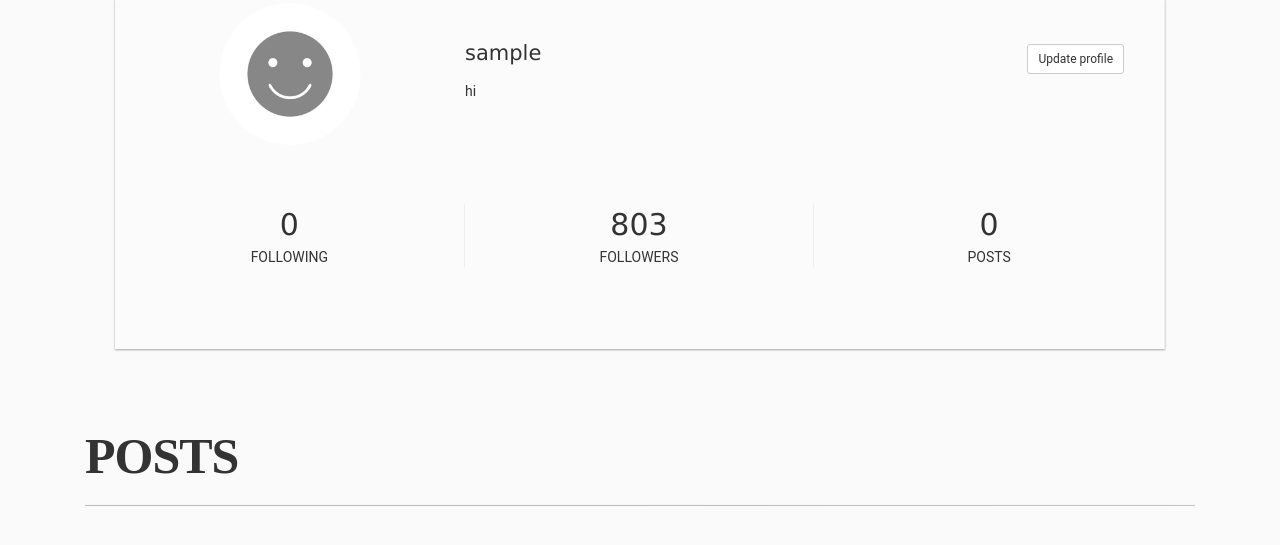
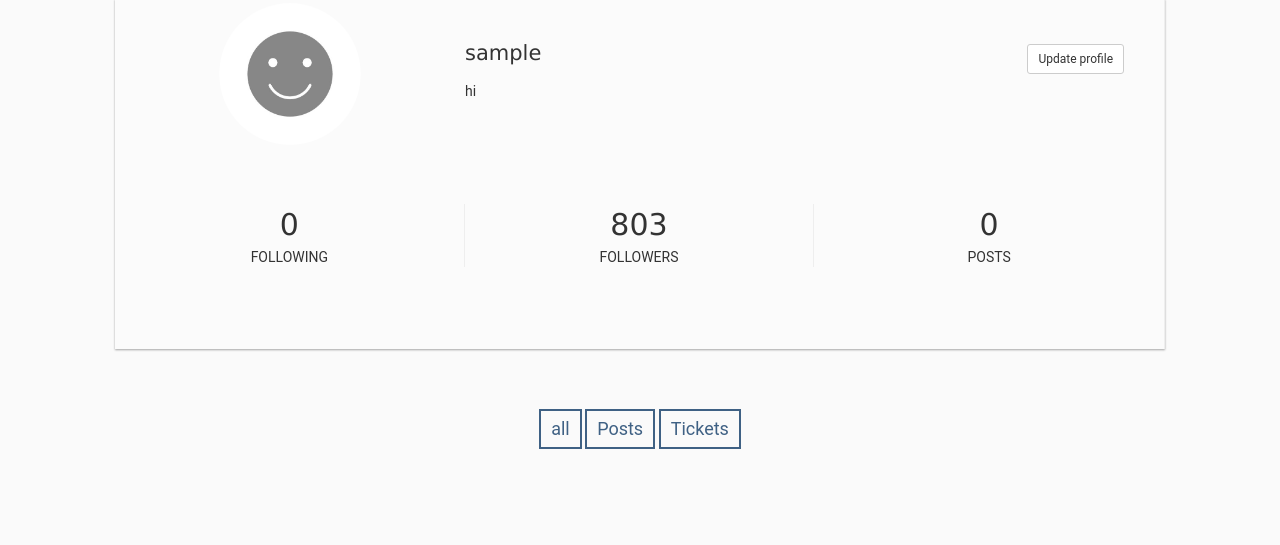
Before and after one commit to akinstha04/concertgo1, a Django app: page /profile/ in a window 1280 px wide. Shown: the part 126-671 px from the top of the page. Run offline with Django 4.2, Linux system fonts and the light colour scheme; the visitor is signed in with stand-in values (Sample User, id 1); data comes from the database, SQL or seed files in the repository; some libraries are stand-ins or nearby versions.

Commit message:
frontend: made both tickets and posts visible in a users profile

```diff
--- /dev/null
+++ b/static/css/profilevisit.css
@@ -0,0 +1,63 @@
+*{
+	padding:0;
+	margin:0;
+}
+
+/*	general	*/
+
+section{
+    padding: 50px 0;
+}
+
+/*	gallery */
+
+.gallery-title{
+    font-size: 36px;
+    color: #3F6184;
+    text-align: center;
+    font-weight: 500;
+    margin-bottom: 70px;
+}
+.filter-button{
+    font-size: 18px;
+    border: 2px solid #3F6184;
+	padding:5px 10px;
+    text-align: center;
+    color: #3F6184;
+    margin-bottom: 30px;
+	background:transparent;
+}
+.filter-button:hover,
+.filter-button:focus,
+.filter-button.active{
+    color: #ffffff;
+    background-color:#3F6184;
+	outline:none;
+}
+.gallery_product{
+    margin: 0px;
+	padding:0;
+	position:relative;
+}
+/* .gallery_product .img-info{
+	position: absolute;
+    background: rgba(0,0,0,0.5);
+    left: 0;
+    right: 0;
+    bottom: 0;
+    padding: 20px;
+	overflow:hidden;
+	color:#fff;
+	top:0;
+	display:none;
+	   -webkit-transition: 2s;
+    transition: 2s;
+}
+
+.gallery_product:hover .img-info{
+	display:block;
+   -webkit-transition: 2s;
+    transition: 2s;
+} */
+
+/*	end gallery */
--- a/static/js/prof.js
+++ b/static/js/prof.js
@@ -1,13 +1,31 @@
-$('.thumbnail').click(function(){
-	$('.modal-body').empty();
-	$($(this).parents('div').html()).appendTo('.modal-body');
-	$('#modal').modal({show:true});
+/*	gallery */
+$(document).ready(function(){
+
+    $(".filter-button").click(function(){
+        var value = $(this).attr('data-filter');
+
+        if(value == "all")
+        {
+            $('.filter').show('1000');
+        }
+        else
+        {
+            $(".filter").not('.'+value).hide('3000');
+            $('.filter').filter('.'+value).show('3000');
+
+        }
+
+	        	if ($(".filter-button").removeClass("active")) {
+			$(this).removeClass("active");
+		    }
+		    	$(this).addClass("active");
+	    	});
 });
+/*	end gallery */
 
-$('#modal').on('show.bs.modal', function () {
-   $('.col-6,.row .thumbnail').addClass('blur');
-})
-
-$('#modal').on('hide.bs.modal', function () {
-   $('.col-6,.row .thumbnail').removeClass('blur');
-})
+$(document).ready(function(){
+    $(".fancybox").fancybox({
+        openEffect: "none",
+        closeEffect: "none"
+    });
+});
--- a/templates/ticket.html
+++ b/templates/ticket.html
@@ -17,7 +17,7 @@
               </div>
               <div class="align-items-center align-content-center col-md-3 border-left mt-1">
                   <div class="d-flex flex-row align-items-center">
-                      <h4 class="mr-1">$13.99</h4><span class="strike-text">${{ticket.price}}</span>
+                      <h4 class="mr-1">${{ticket.price}}</h4>
                   </div>
                   <h6 class="text-success">{{ticket.date}}</h6>
                   <div class="d-flex flex-column mt-4">
--- a/userprofile/templates/userprofile/profile.html
+++ b/userprofile/templates/userprofile/profile.html
@@ -3,7 +3,12 @@
 {% load crispy_forms_tags %}
 {% block content %}
 
+<link href="//netdna.bootstrapcdn.com/bootstrap/3.0.0/css/bootstrap.min.css" rel="stylesheet" id="bootstrap-css">
+<link rel="stylesheet" href="https://cdnjs.cloudflare.com/ajax/libs/fancybox/3.2.5/jquery.fancybox.min.css"/>
+<link href="https://maxcdn.bootstrapcdn.com/font-awesome/4.2.0/css/font-awesome.min.css" rel="stylesheet">
+
 <link rel="stylesheet" href="{% static 'css/profile.css' %}">
+<link rel="stylesheet" href="{% static 'css/profilevisit.css' %}">
 <link rel="stylesheet" href="{% static 'css/style.css' %}">
 
 {% include 'navbar.html' %}
@@ -58,43 +63,67 @@
 </div>
 
 
+<div class="container">
+  <!-- <h1>Content</h1>
+  <hr> -->
+  <div class="row">
+  <!-- {% for post in posts %}
+  <div class="col-lg-4 col-sm-6">
+      <div class="thumbnail img-responsive">
+          <a href="{% url 'postDetail' post.pk %}" title="Image 1"><img src="{{ post.image.url }}"></a>
+      </div>
+  </div>
+  {% endfor %} -->
 
 
+  <div align="center">
+      <button class="filter-button" data-filter="all">all</button>
+      <button class="filter-button" data-filter="category1">Posts</button>
+      <button class="filter-button" data-filter="category2">Tickets</button>
+  </div>
 
-      <!-- HTML5 Shim and Respond.js IE8 support of HTML5 elements and media queries -->
-      <!-- Leave those next 4 lines if you care about users using IE8 -->
-      <!--[if lt IE 9]>
-          <script src="https://oss.maxcdn.com/html5shiv/3.7.2/html5shiv.min.js"></script>
-          <script src="https://oss.maxcdn.com/respond/1.4.2/respond.min.js"></script>
-        <![endif]-->
+  <br/>
+  {% for post in posts %}
+      <div class="gallery_product col-lg-4 col-sm-6 filter category1">
+          <div class="thumbnail img-responsive">
+              <a class="fancybox" rel="ligthbox" href="{% url 'postDetail' post.pk %}">
+                  <img class="img-responsive" alt="" src="{{post.image.url}}" />
+              </a>
+          </div>
+
+      </div>
+  {% endfor %}
+
+  {% for ticket in tickets %}
+      <div class="gallery_product col-sm-3 col-xs-6 filter category2">
+          <a class="fancybox" rel="ligthbox" href="{% url 'ticketDetail' ticket.pk %}">
+              <img class="img-responsive" alt="" src="{{ticket.image.url}}" />
+          </a>
+      </div>
+  {% endfor %}
 
 
 
 
-        <div class="container">
+<!-- <div class="container">
   <h1>Posts</h1>
   <hr>
     <div class="row">
       {% for post in posts %}
       <div class="col-lg-4 col-sm-6">
         <div class="thumbnail img-responsive">
-                  <!-- <a href="% url 'postDetail' pk=self.pk %" title="Image 1"><img src="{{ post.image.url }}"> </a> -->
           <a href="{% url 'postDetail' post.pk %}" title="Image 1"><img src="{{ post.image.url }}"></a>
         </div>
       </div>
       {% endfor %}
     </div>
-          </div>
-          <!-- <div id="modal" class="modal fade" tabindex="-1" role="dialog">
-            <div class="modal-dialog">
-              <div class="modal-content">
-                <div class="modal-header">
-                  <button type="button" class="close" data-dismiss="modal"><i class="fa fa-times"></i></button>
-                </div>
-                <div class="modal-body">
-                </div>
-              </div>
-            </div>
   </div> -->
 
+
+
+<script src="//netdna.bootstrapcdn.com/bootstrap/3.0.0/js/bootstrap.min.js"></script>
+<script src="//code.jquery.com/jquery-1.11.1.min.js"></script>
+<script src="https://cdnjs.cloudflare.com/ajax/libs/fancybox/3.2.5/jquery.fancybox.min.js"></script>
+<script src="{% static 'js/prof.js' %}"></script>
+
 {% endblock content %}
--- a/userprofile/views.py
+++ b/userprofile/views.py
@@ -17,20 +17,26 @@ from .models import Post, Profile
 
 def profilePage(request):
     profile = Profile.objects.get(user=request.user)
-    users = [user for user in profile.following.all()]
     posts = []
+    tickets = []
     qs = None
+    ts = None
     following= profile.following.all().count()
-
 
     # self posts
     my_posts = profile.profile_posts()
     posts.append(my_posts)
+    my_tickets = profile.profile_tickets()
+    tickets.append(my_tickets)
+
     post_count = len(my_posts)
     # sort and chain querys and unpack the posts list
     if len(posts)>0:
         qs = sorted(chain(*posts), reverse=True, key=lambda obj: obj.date_posted)
-    return render(request,'userprofile/profile.html',{'profile':profile,'posts':qs, 'following':following,'post_count':post_count})
+
+    if len(tickets)>0:
+        ts = sorted(chain(*tickets), reverse=True, key=lambda obj: obj.created_at)
+    return render(request,'userprofile/profile.html',{'profile':profile,'posts':qs, 'following':following,'post_count':post_count,'tickets':ts})
 
 # class ProfileVisit(DetailView):
 #     model = Profile
@@ -72,6 +78,7 @@ class ProfileVisit(DetailView):
             follow = False
         context["follow"] = follow
         context["posts"] = self.get_object().profile_posts()
+        context["tickets"] = self.get_object().profile_tickets()
         context['post_count'] = self.get_object().profile_posts().count()
         return context
 
```
Also changed, not shown: userprofile/templates/userprofile/profile_visit.html (+64 -12 lines). Lines whose indentation alone changed are shown as unchanged.
